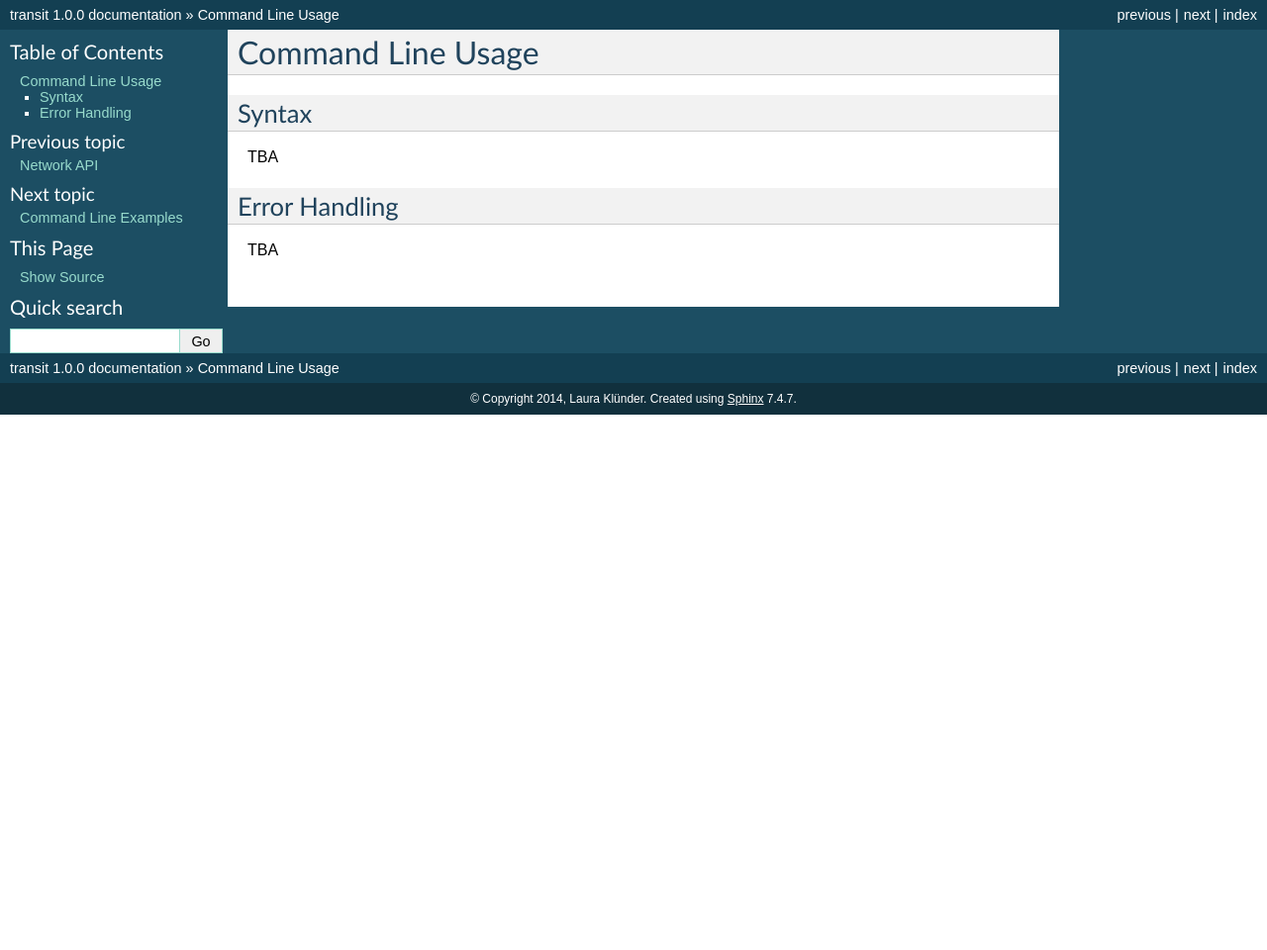
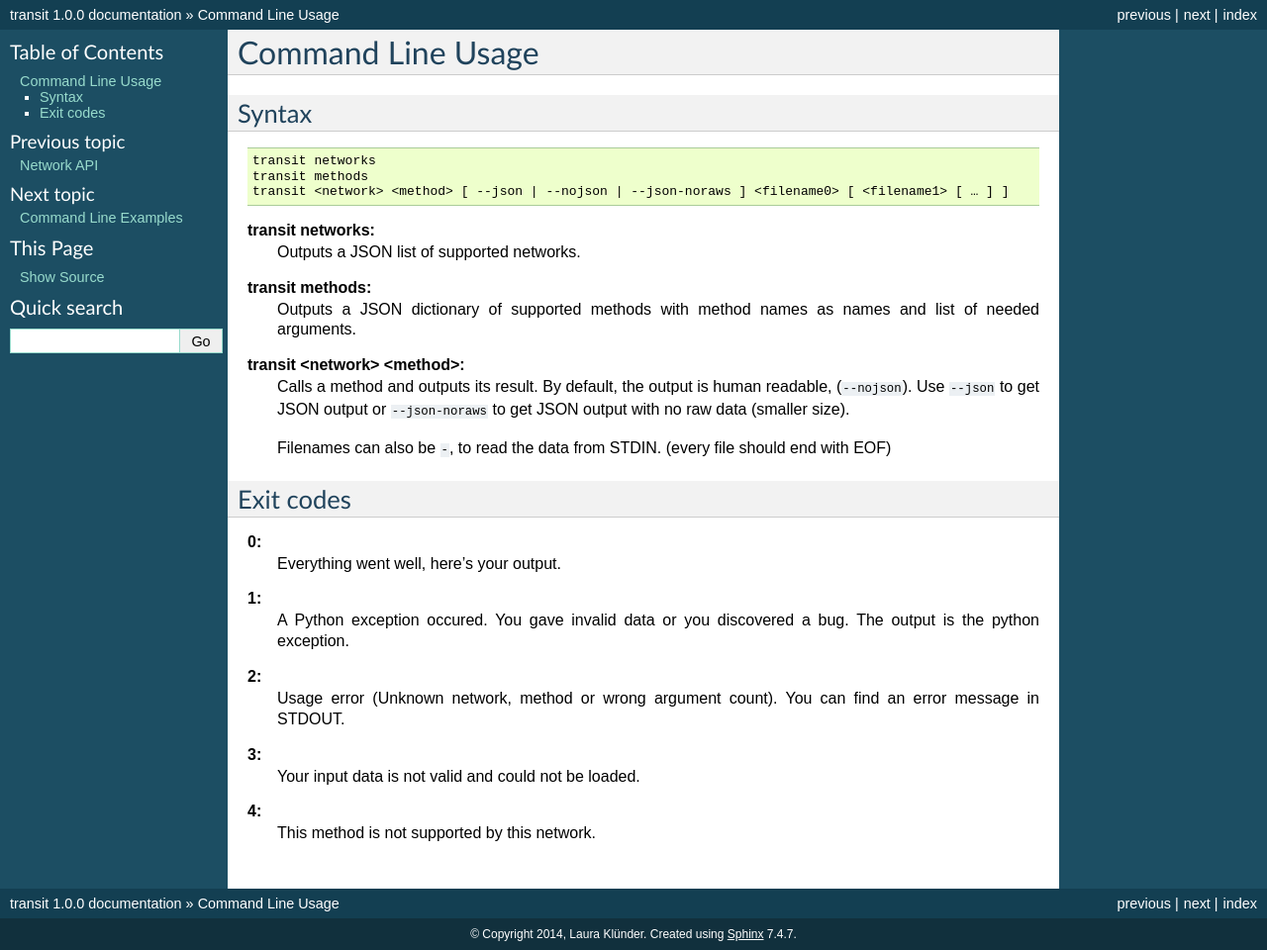
Before and after one commit to codingcatgirl/choo, a Sphinx documentation site: the page built from docs/transit/cli.rst, in a window 1280 px wide. Shown: the whole page at 99% size. Built offline with Sphinx 7.4.7, drawn with Linux system fonts in a browser that asks for light colours; before the commit the page ends 900 px from its top, so only the background shows below that.

Commit message:
Network API and CLI usage

```diff
--- a/docs/transit/cli.rst
+++ b/docs/transit/cli.rst
@@ -4,10 +4,41 @@ Command Line Usage
 Syntax
 ------
 
-TBA
+.. code-block::
+
+    transit networks
+    transit methods
+    transit <network> <method> [ --json | --nojson | --json-noraws ] <filename0> [ <filename1> [ … ] ]
+
+**transit networks:**
+    Outputs a JSON list of supported networks.
+
+**transit methods:**
+    Outputs a JSON dictionary of supported methods with method names as names and list of needed arguments.
+
+**transit <network> <method>:**
+    Calls a method and outputs its result. By default, the output is human readable, (``--nojson``).
+    Use ``--json`` to get JSON output or ``--json-noraws`` to get JSON output with no raw data (smaller size).
+
+    Filenames can also be ``-``, to read the data from STDIN. (every file should end with EOF)
 
 
-Error Handling
---------------
+Exit codes
+----------
 
-TBA
+**0:**
+    Everything went well, here's your output.
+
+**1:**
+    A Python exception occured. You gave invalid data or you discovered a bug.
+    The output is the python exception.
+
+**2:**
+    Usage error (Unknown network, method or wrong argument count).
+    You can find an error message in STDOUT.
+
+**3:**
+    Your input data is not valid and could not be loaded.
+
+**4:**
+    This method is not supported by this network.
```
Also changed, not shown: docs/transit/api.rst (+19 -2 lines).
